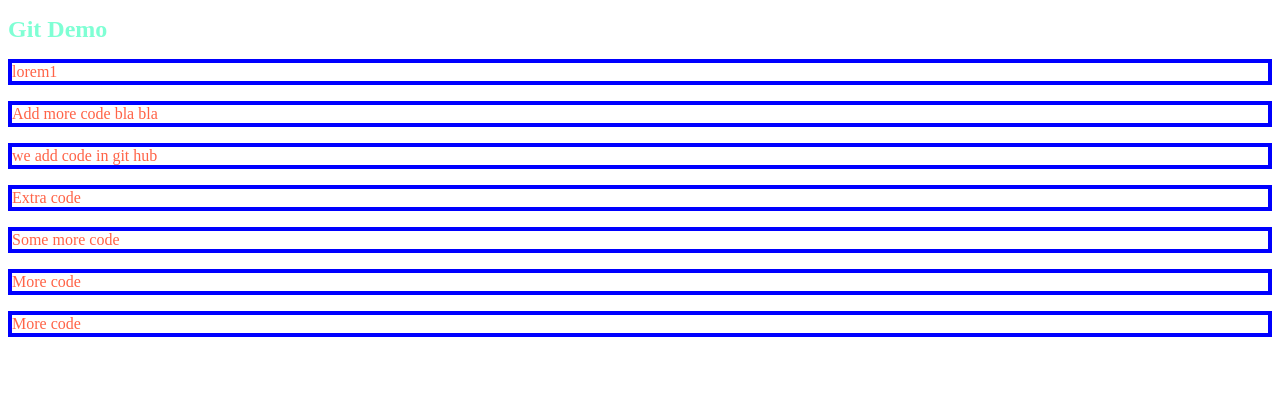
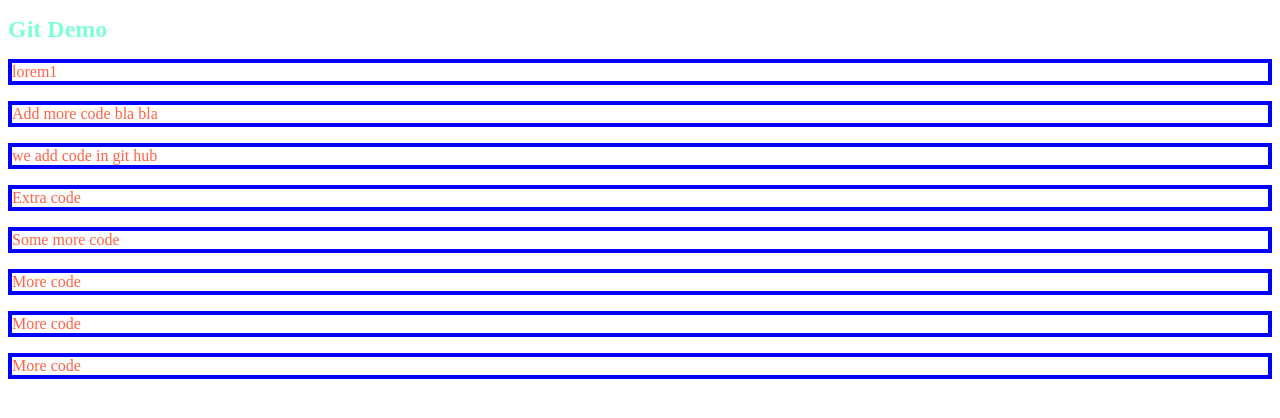
Before and after one commit to NidhiPatel7/branchingDemo, a plain HTML site: page index.html in a window 1280 px wide. Drawn offline with Linux system fonts and the light colour scheme.

Commit message:
commit 2

```diff
--- a/index.html
+++ b/index.html
@@ -16,5 +16,6 @@
     <p>Some more code</p>
     <p>More code</p>
     <p>More code</p>
+    <p>More code</p>
 </body>
 </html>
```
